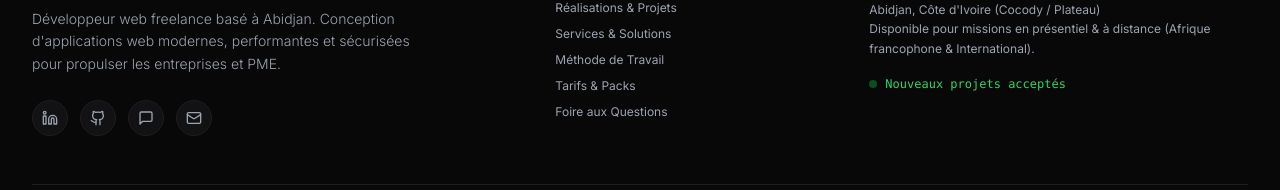
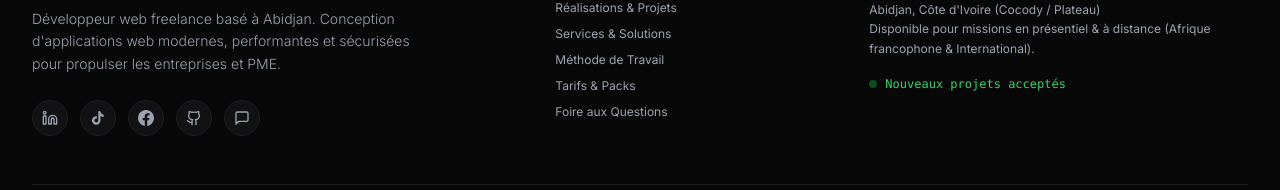
Before and after one commit to kadmiel-abe/kadmielabe, a Next.js app: page / in a window 1280 px wide. Shown: the part 7506-7696 px from the top of the page. Built offline with nearby package versions, Linux system fonts and the light colour scheme.

Commit message:
feat(footer): mise a jour des reseaux sociaux TikTok et Facebook et retrait de email

```diff
--- a/components/Footer.tsx
+++ b/components/Footer.tsx
@@ -1,6 +1,6 @@
 "use client";
 
-import { Linkedin, Github, MessageSquare, Mail, ArrowUp } from "lucide-react";
+import { Linkedin, Github, MessageSquare, ArrowUp } from "lucide-react";
 
 export default function Footer() {
   const scrollToTop = () => {
@@ -22,40 +22,72 @@ export default function Footer() {
             <p className="text-sm text-gray-400 font-light leading-relaxed max-w-sm mb-6">
               Développeur web freelance basé à Abidjan. Conception d&apos;applications web modernes, performantes et sécurisées pour propulser les entreprises et PME.
             </p>
-            <div className="flex items-center gap-3">
+            <div className="flex items-center gap-3 flex-wrap">
+              {/* LinkedIn */}
               <a
                 href="https://www.linkedin.com/in/kadmiel-abe-b975a3346/"
                 target="_blank"
                 rel="noopener noreferrer"
                 aria-label="Profil LinkedIn"
-                className="w-9 h-9 rounded-full bg-[#121214] border border-[#1E1E22] hover:border-emerald-500/50 flex items-center justify-center text-gray-400 hover:text-white transition-colors"
+                className="w-9 h-9 rounded-full bg-[#121214] border border-[#1E1E22] hover:border-emerald-500/50 hover:bg-emerald-500/10 flex items-center justify-center text-gray-400 hover:text-emerald-400 transition-all duration-300 group"
               >
-                <Linkedin className="w-4 h-4" />
+                <Linkedin className="w-4 h-4 group-hover:scale-110 transition-transform" />
               </a>
+
+              {/* TikTok */}
+              <a
+                href="https://www.tiktok.com/@kadmiel_officiel255?_r=1&_t=ZS-9APHfi4BUUk"
+                target="_blank"
+                rel="noopener noreferrer"
+                aria-label="Profil TikTok"
+                className="w-9 h-9 rounded-full bg-[#121214] border border-[#1E1E22] hover:border-emerald-500/50 hover:bg-emerald-500/10 flex items-center justify-center text-gray-400 hover:text-emerald-400 transition-all duration-300 group"
+              >
+                <svg
+                  className="w-4 h-4 fill-current group-hover:scale-110 transition-transform"
+                  viewBox="0 0 24 24"
+                  aria-hidden="true"
+                >
+                  <path d="M19.59 6.69a4.83 4.83 0 0 1-3.77-4.25V2h-3.45v13.67a2.89 2.89 0 0 1-5.2 1.74 2.89 2.89 0 0 1 2.31-4.64 2.93 2.93 0 0 1 .88.13V9.4a6.84 6.84 0 0 0-1-.05A6.33 6.33 0 0 0 3 15.65 6.34 6.34 0 0 0 9.35 22a6.33 6.33 0 0 0 6.33-6.33V9.05a8.16 8.16 0 0 0 4.91 1.62V7.21a4.85 4.85 0 0 1-1-.52z" />
+                </svg>
+              </a>
+
+              {/* Facebook */}
+              <a
+                href="https://www.facebook.com/kadmielogodwin.abe.3/"
+                target="_blank"
+                rel="noopener noreferrer"
+                aria-label="Profil Facebook"
+                className="w-9 h-9 rounded-full bg-[#121214] border border-[#1E1E22] hover:border-emerald-500/50 hover:bg-emerald-500/10 flex items-center justify-center text-gray-400 hover:text-emerald-400 transition-all duration-300 group"
+              >
+                <svg
+                  className="w-4 h-4 fill-current group-hover:scale-110 transition-transform"
+                  viewBox="0 0 24 24"
+                  aria-hidden="true"
+                >
+                  <path d="M24 12.073c0-6.627-5.373-12-12-12s-12 5.373-12 12c0 5.99 4.388 10.954 10.125 11.854v-8.385H7.078v-3.47h3.047V9.43c0-3.007 1.792-4.669 4.533-4.669 1.312 0 2.686.235 2.686.235v2.953H15.83c-1.491 0-1.956.925-1.956 1.874v2.25h3.328l-.532 3.47h-2.796v8.385C19.612 23.027 24 18.062 24 12.073z" />
+                </svg>
+              </a>
+
+              {/* GitHub */}
               <a
                 href="https://github.com/kadmiel-abe"
                 target="_blank"
                 rel="noopener noreferrer"
                 aria-label="Profil GitHub"
-                className="w-9 h-9 rounded-full bg-[#121214] border border-[#1E1E22] hover:border-emerald-500/50 flex items-center justify-center text-gray-400 hover:text-white transition-colors"
+                className="w-9 h-9 rounded-full bg-[#121214] border border-[#1E1E22] hover:border-emerald-500/50 hover:bg-emerald-500/10 flex items-center justify-center text-gray-400 hover:text-emerald-400 transition-all duration-300 group"
               >
-                <Github className="w-4 h-4" />
+                <Github className="w-4 h-4 group-hover:scale-110 transition-transform" />
               </a>
+
+              {/* WhatsApp */}
               <a
                 href="https://wa.me/2250706978570"
                 target="_blank"
                 rel="noopener noreferrer"
                 aria-label="WhatsApp direct"
-                className="w-9 h-9 rounded-full bg-[#121214] border border-[#1E1E22] hover:border-emerald-500/50 flex items-center justify-center text-gray-400 hover:text-emerald-400 transition-colors"
+                className="w-9 h-9 rounded-full bg-[#121214] border border-[#1E1E22] hover:border-emerald-500/50 hover:bg-emerald-500/10 flex items-center justify-center text-gray-400 hover:text-emerald-400 transition-all duration-300 group"
               >
-                <MessageSquare className="w-4 h-4" />
-              </a>
-              <a
-                href="mailto:kadmielabe@gmail.com"
-                aria-label="Email direct"
-                className="w-9 h-9 rounded-full bg-[#121214] border border-[#1E1E22] hover:border-emerald-500/50 flex items-center justify-center text-gray-400 hover:text-white transition-colors"
-              >
-                <Mail className="w-4 h-4" />
+                <MessageSquare className="w-4 h-4 group-hover:scale-110 transition-transform" />
               </a>
             </div>
           </div>
```
